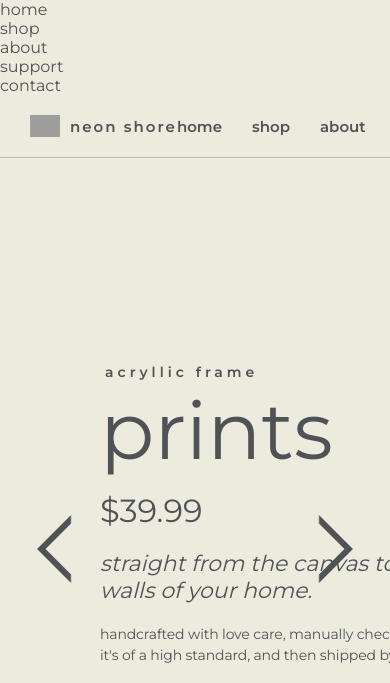
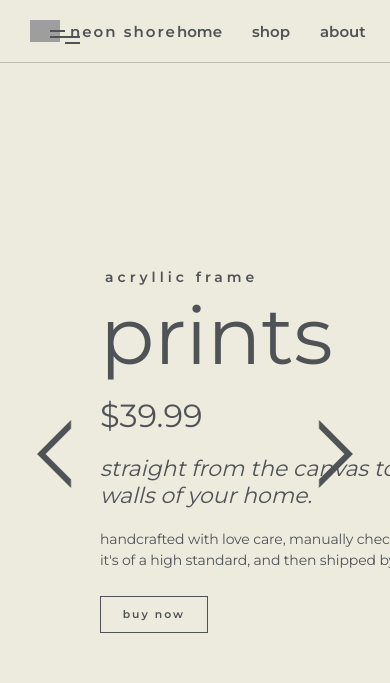
Before and after one commit to Ryael/neon-shore, a Django app: page / in a window 390 px wide; the page is wider, and only the part inside the window is pictured. Shown: the top 683 px of that part. Run offline with Django 3.2, Linux system fonts and the light colour scheme; some libraries are stand-ins or nearby versions; grey boxes are pictures that could not be loaded.

Commit message:
Add styling for mobile navigation fullscreen menu
- Update table of contents

```diff
--- a/static/css/style.css
+++ b/static/css/style.css
@@ -3,19 +3,18 @@
 /*/// 2. Global Variables ///*/
 /*/// 3. Common Styles ///*/
 /*/// 4. Navigation ///*/
-/*/// 5. Buttons ///*/
-/*/// 6. Search ///*/
-/*/// 7. Swiper ///*/
-/*///   7.1 Swiper Images ///*/
-/*///   7.2 Swiper Transitions ///*/
-/*///   7.3 Swiper Navigation ///*/
-/*///   7.4 Swiper Pagination ///*/
-/*/// 8. Footer ///*/
-/*///   8.1 Footer Animation ///*/
-/*///   8.2 Footer Mobile ///*/
-/*///   8.3 Footer Social Media icons ///*/
-
-
+/*/// 5. Mobile Navigation ///*/
+/*/// 6. Buttons ///*/
+/*/// 7. Search ///*/
+/*/// 8. Swiper ///*/
+/*///   8.1 Swiper Images ///*/
+/*///   8.2 Swiper Transitions ///*/
+/*///   8.3 Swiper Navigation ///*/
+/*///   8.4 Swiper Pagination ///*/
+/*/// 9. Footer ///*/
+/*///   9.1 Footer Animation ///*/
+/*///   9.2 Footer Mobile ///*/
+/*///   9.3 Footer Social Media icons ///*/
 
 /* 1. Fonts */
 
@@ -133,7 +132,163 @@ body {
   transition: 0.3s ease-in-out;
 }
 
-/* 5. Buttons */
+/* 5. Mobile Navigation */
+
+#fullscreen-navigation {
+  position: relative;
+  z-index: 15;
+}
+
+.menu-icon {
+  height: 30px;
+  width: 30px;
+  position: fixed;
+  z-index: 2;
+  left: 50px;
+  top: 30px;
+  cursor: pointer;
+}
+
+.line {
+  height: 2px;
+  width: 30px;
+  display: block;
+  background-color: var(--font-color);
+  margin-bottom: 4px;
+  transition: transform 0.2s ease, 0.5s ease;
+}
+
+.line-left {
+  width: 15px;
+}
+
+.line-right {
+  width: 15px;
+  float: right;
+}
+
+.mobile-navigation {
+  position: fixed;
+  z-index: 1;
+}
+
+.mobile-navigation:before, .mobile-navigation:after {
+  content: "";
+  position: fixed;
+  width: 100vw;
+  height: 100vh;
+  background: rgba(1, 1, 1, .2);
+  z-index: -1;
+  transition: transform cubic-bezier(0.77, 0, 0.175, 1) 0.8s;
+  transform: translateX(0%) translateY(-100%);
+}
+
+.mobile-navigation:after {
+  background: rgba(255, 255, 255, 1);
+  transition-delay: 0s;
+}
+
+.mobile-navigation:before {
+  transition-delay: 0.1s;
+}
+
+.mobile-content {
+  position: fixed;
+  top: 50%;
+  transform: translate(0%, -50%);
+  width: 100%;
+  text-align: center;
+  font-size: calc(2vw + 10px);
+  font-weight: 200;
+  cursor: pointer;
+}
+
+.mobile-list-item {
+  position: relative;
+  display: inline-block;
+  transition-delay: 0.8s;
+  opacity: 0;
+  transform: translate(0%, 100%);
+  transition: opacity 0.2s ease, transform 0.3s ease;
+  margin-right: 25px;
+}
+
+.mobile-list-item:before {
+  content: "";
+  position: absolute;
+  background: var(--font-color);
+  width: 20px;
+  height: 1px;
+  top: 100%;
+  transform: translate(0%, 0%);
+  transition: all 0.3s ease;
+  z-index: -1;
+}
+
+.mobile-list-item:hover:before {
+  width: 100%;
+}
+
+body.mobile-navigation-active .line {
+  background-color: var(--font-color);
+  transform: translateX(0px) rotate(-45deg);
+}
+
+body.mobile-navigation-active .line-left {
+  transform: translateX(1px) rotate(45deg);
+}
+
+body.mobile-navigation-active .line-right {
+  transform: translateX(-2px) rotate(45deg);
+}
+
+body.mobile-navigation-active .mobile-navigation {
+  visibility: visible;
+}
+
+body.mobile-navigation-active .mobile-navigation:before, body.mobile-navigation-active .mobile-navigation:after {
+  transform: translateX(0%) translateY(0%);
+}
+
+body.mobile-navigation-active .mobile-navigation:after {
+  transition-delay: 0.1s;
+}
+
+body.mobile-navigation-active .mobile-navigation:before {
+  transition-delay: 0s;
+}
+
+body.mobile-navigation-active .mobile-list-item {
+  opacity: 1;
+  transform: translateX(0%);
+  transition: opacity 0.3s ease, transform 0.3s ease, color 0.3s ease;
+}
+
+body.mobile-navigation-active .mobile-list-item:nth-child(0) {
+  transition-delay: 0.5s;
+}
+
+body.mobile-navigation-active .mobile-list-item:nth-child(1) {
+  transition-delay: 0.6s;
+}
+
+body.mobile-navigation-active .mobile-list-item:nth-child(2) {
+  transition-delay: 0.7s;
+}
+
+body.mobile-navigation-active .mobile-list-item:nth-child(3) {
+  transition-delay: 0.8s;
+}
+
+body.mobile-navigation-active .mobile-list-item:nth-child(4) {
+  transition-delay: 0.9s;
+}
+
+body.mobile-navigation-active .mobile-list-item:nth-child(5) {
+  transition-delay: 1.0s;
+}
+
+/* 6. Buttons */
 
 .cta-btn {
   display: inline-block;
@@ -166,7 +321,7 @@ body {
   background-position: 99% 50%;
 }
 
-/* 6. Search */
+/* 7. Search */
 
 #search {
   display: table;
@@ -237,7 +392,7 @@ body {
   background: rgba(255, 255, 255, 0.2);
 }
 
-/* 7. Swiper */
+/* 8. Swiper */
 
 .mySwiper {
   display: flex;
@@ -322,7 +477,7 @@ body {
   margin: auto 100px auto 0px;
 }
 
-/* 7.1 Swiper Images */
+/* 8.1 Swiper Images */
 
 .cover {
   width: min(500px, 100%);
@@ -338,7 +493,7 @@ body {
   mask: url("https://raw.githubusercontent.com/supahfunk/supah-codepen/master/painting-sprite-2.png");
 }
 
-/* 7.2 Swiper Transitions */
+/* 8.2 Swiper Transitions */
 
 .swiper-slide {
   opacity: 0 !important;
@@ -377,7 +532,7 @@ body {
   opacity: 1;
 }
 
-/* 7.3 Swiper Navigation */
+/* 8.3 Swiper Navigation */
 
 .navigation-arrow-container {
   position: absolute;
@@ -443,7 +598,7 @@ body {
   transform: rotate(45deg) scale(0.9);
 }
 
-/* 7.4 Swiper Pagination */
+/* 8.4 Swiper Pagination */
 
 .container .swiper-pagination {
   position: relative;
@@ -477,7 +632,7 @@ body {
   transition-delay: 0.2s;
 }
 
-/* 8. Footer */
+/* 9. Footer */
 
 .waves {
   position: relative;
@@ -504,7 +659,7 @@ body {
   margin-bottom: 28px;
 }
 
-/* 8.1 Footer Animation */
+/* 9.1 Footer Animation */
 
 .parallax > use {
   animation: move-forever 25s cubic-bezier(.55,.5,.45,.5)     infinite;
@@ -534,7 +689,7 @@ body {
   }
 }
 
-/* 8.2 Footer Mobile */
+/* 9.2 Footer Mobile */
 
 @media (max-width: 768px) {
   .waves {
@@ -543,7 +698,7 @@ body {
   }
 }
 
-/* 8.3 Footer Social Icons */
+/* 9.3 Footer Social Icons */
 
 #social-icons {
   display: flex;
```
